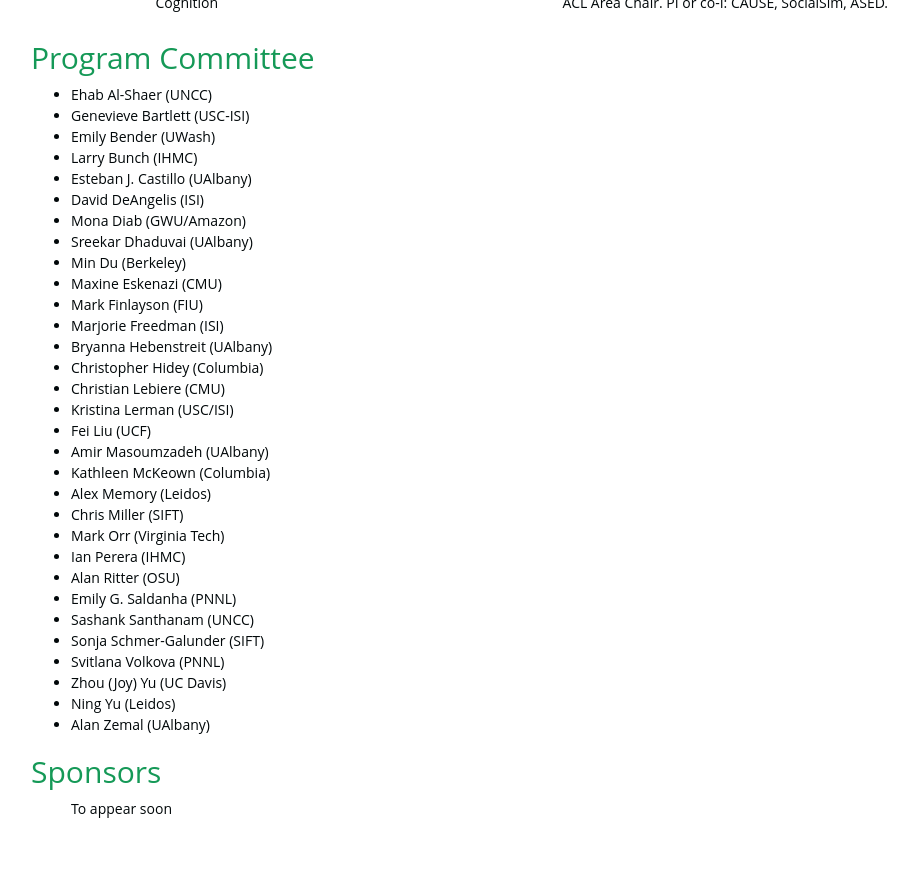
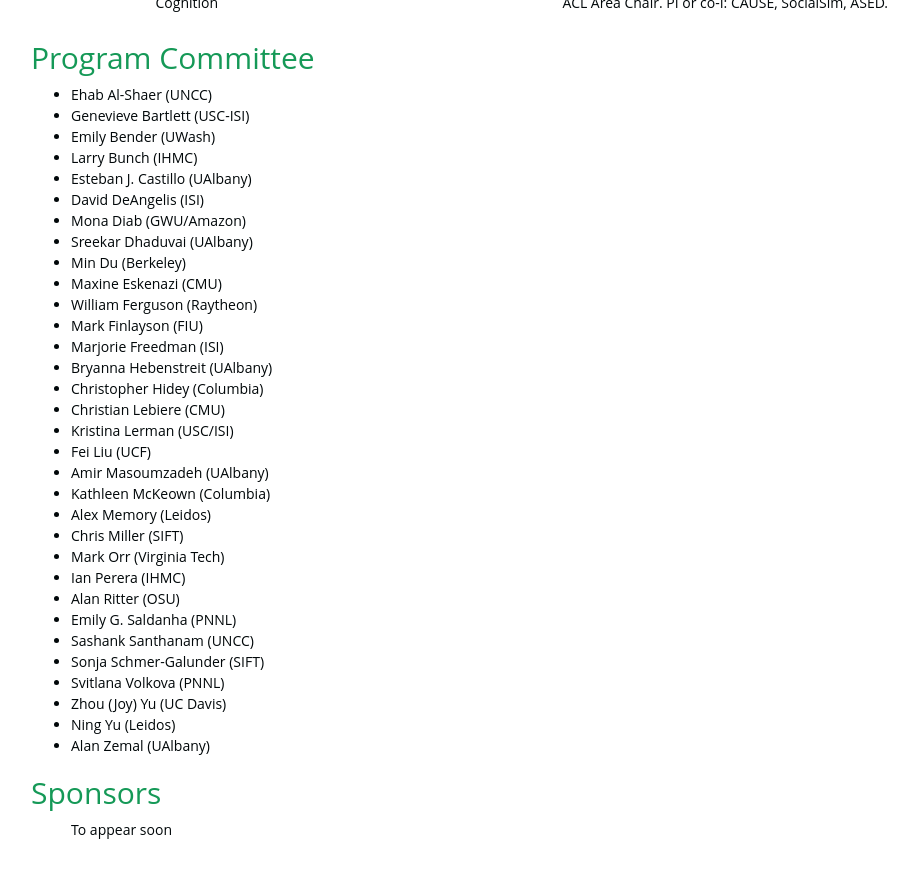
Before and after one commit to social-threats/social-threats.github.io, a Jekyll site: the page built from index.html, in a window 1280 px wide and 900 px high, scrolled down 2194 px. Shown: the top 878 px of the window, without its empty margins (39-957 px from the left). Built offline with Jekyll 4.4.1, drawn with Linux system fonts in a browser that asks for light colours; nearby versions of some CDN libraries.

Commit message:
updated list

```diff
--- a/_includes/_STOC_2020/program_committee.html
+++ b/_includes/_STOC_2020/program_committee.html
@@ -14,6 +14,7 @@
         <li>Sreekar Dhaduvai (UAlbany)
         <li>Min Du (Berkeley)
         <li>Maxine Eskenazi (CMU)
+        <li>William Ferguson (Raytheon)
         <li>Mark Finlayson (FIU)
         <li>Marjorie Freedman (ISI)
         <li>Bryanna Hebenstreit (UAlbany)
```
